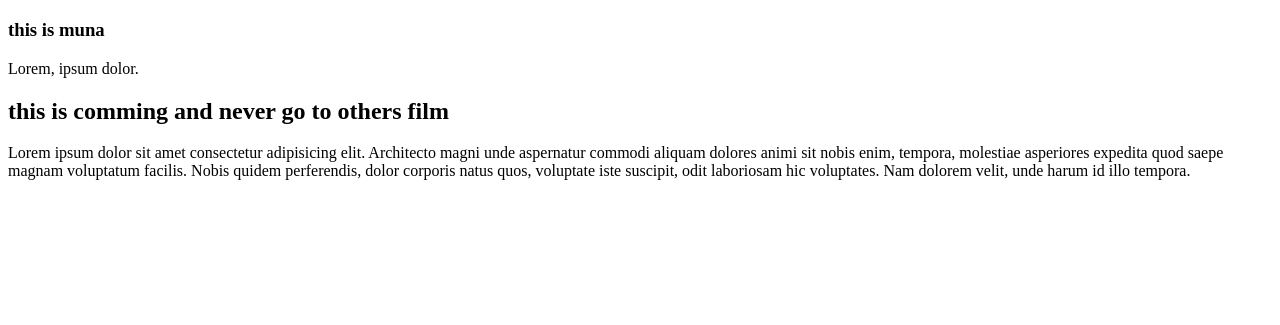
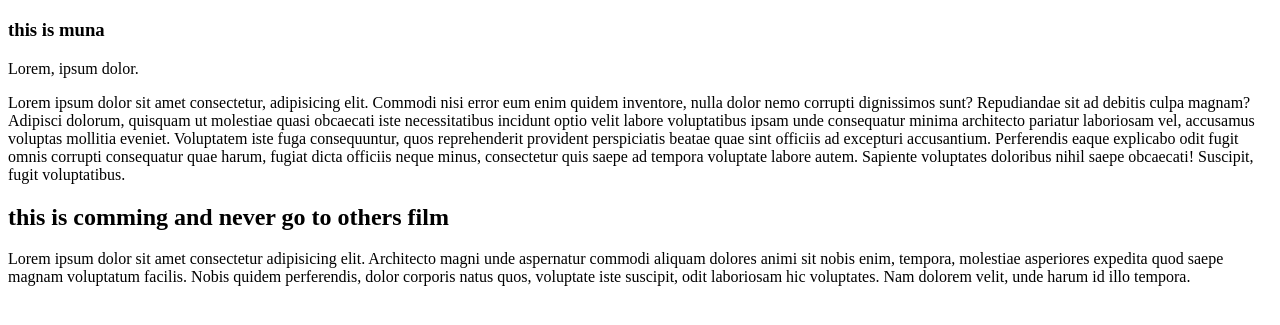
Before and after one commit to ranjitkuna/whatarepo, a plain HTML site: page index.html in a window 1280 px wide. Shown: the part 61-386 px from the top of the page. Drawn offline with Linux system fonts and the light colour scheme.

Commit message:
mymessage

```diff
--- a/index.html
+++ b/index.html
@@ -14,6 +14,8 @@
 
 <p>Lorem, ipsum dolor.</p>
 
+<p>Lorem ipsum dolor sit amet consectetur, adipisicing elit. Commodi nisi error eum enim quidem inventore, nulla dolor nemo corrupti dignissimos sunt? Repudiandae sit ad debitis culpa magnam? Adipisci dolorum, quisquam ut molestiae quasi obcaecati iste necessitatibus incidunt optio velit labore voluptatibus ipsam unde consequatur minima architecto pariatur laboriosam vel, accusamus voluptas mollitia eveniet. Voluptatem iste fuga consequuntur, quos reprehenderit provident perspiciatis beatae quae sint officiis ad excepturi accusantium. Perferendis eaque explicabo odit fugit omnis corrupti consequatur quae harum, fugiat dicta officiis neque minus, consectetur quis saepe ad tempora voluptate labore autem. Sapiente voluptates doloribus nihil saepe obcaecati! Suscipit, fugit voluptatibus.</p>
+
 
 <h2>this is comming and never go to others film</h2>
 <p>Lorem ipsum dolor sit amet consectetur adipisicing elit. Architecto magni unde aspernatur commodi aliquam dolores animi sit nobis enim, tempora, molestiae asperiores expedita quod saepe magnam voluptatum facilis. Nobis quidem perferendis, dolor corporis natus quos, voluptate iste suscipit, odit laboriosam hic voluptates. Nam dolorem velit, unde harum id illo tempora.</p>
```
